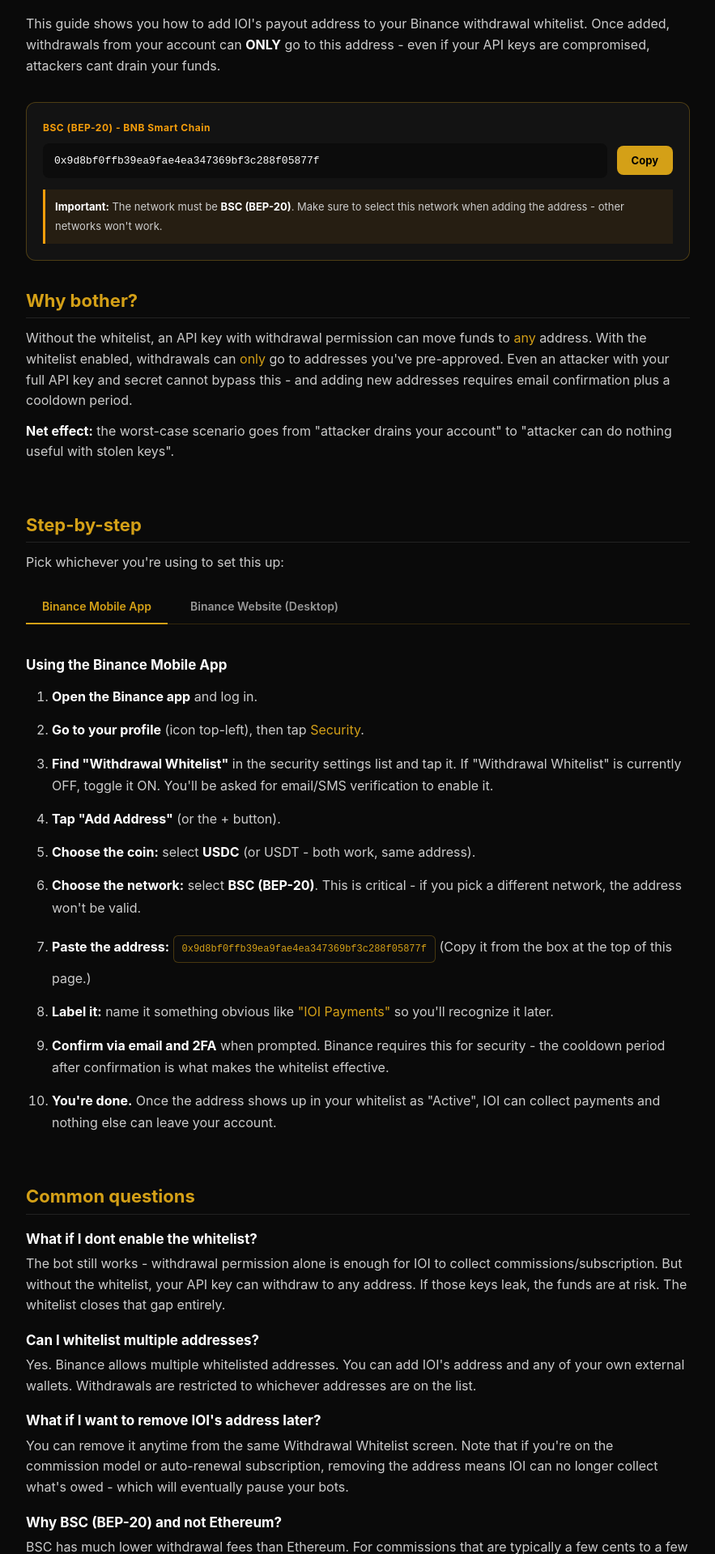
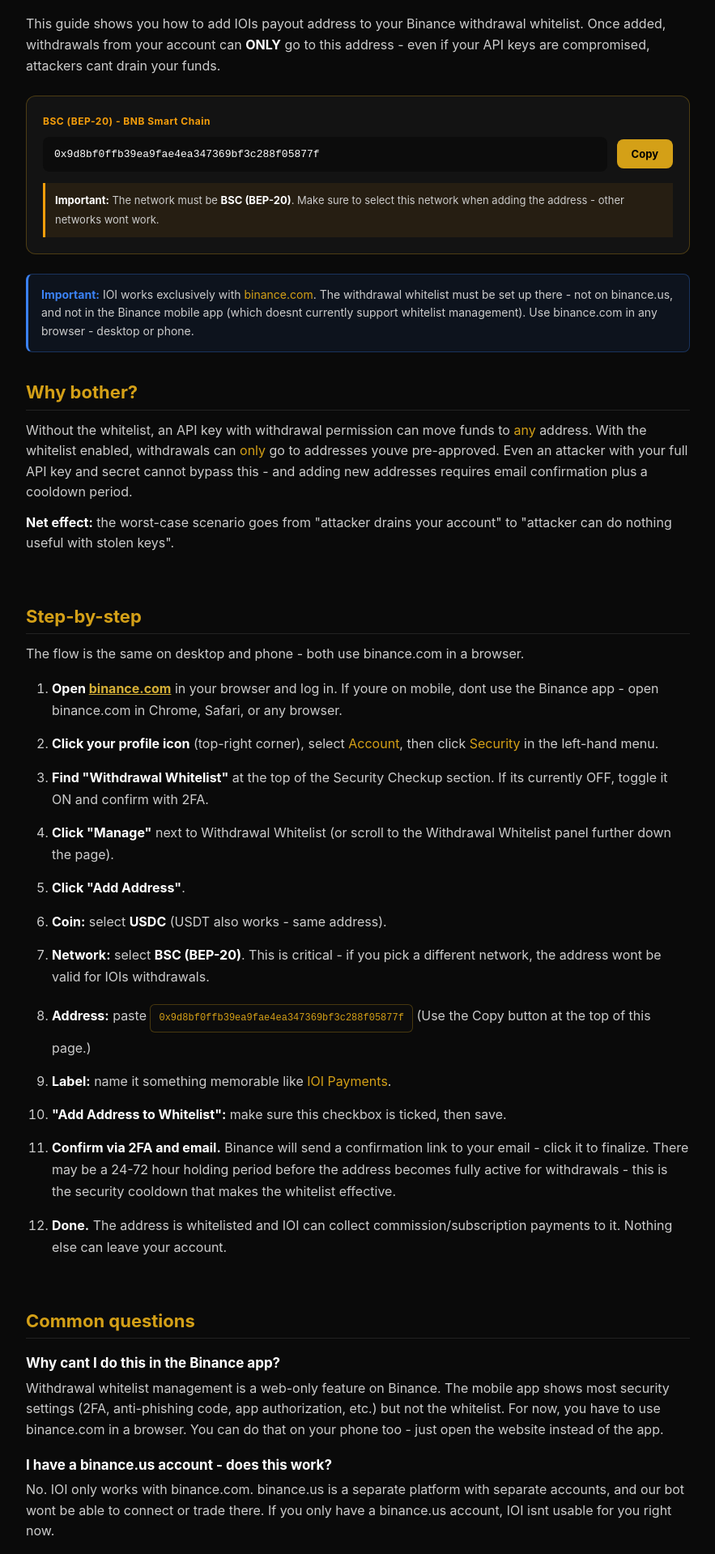
Before and after one commit to andrei-munte/ioi-app, a WordPress theme: template page-how-to-whitelist.php in a window 1280 px wide. Shown: the part 77-1996 px from the top of the page at 81% size, without its empty margins (198-1081 px from the left). Run offline with PHP 8.4 and a stand-in for WordPress, Linux system fonts and the light colour scheme; the site name, menu and one post (Sample post) are stand-ins, and other content is empty; some libraries are stand-ins or nearby versions.

Commit message:
Update page-how-to-whitelist.php

```diff
--- a/page-how-to-whitelist.php
+++ b/page-how-to-whitelist.php
@@ -19,7 +19,7 @@
             <h1>How to Whitelist Our Address on Binance</h1>
 
             <p class="intro">
-                This guide shows you how to add IOI's payout address to your Binance withdrawal whitelist.
+                This guide shows you how to add IOIs payout address to your Binance withdrawal whitelist.
                 Once added, withdrawals from your account can <strong>ONLY</strong> go to this address -
                 even if your API keys are compromised, attackers cant drain your funds.
             </p>
@@ -33,8 +33,15 @@
                 </div>
                 <div class="address-note">
                     <strong>Important:</strong> The network must be <strong>BSC (BEP-20)</strong>.
-                    Make sure to select this network when adding the address - other networks won't work.
+                    Make sure to select this network when adding the address - other networks wont work.
                 </div>
+            </div>
+
+            <!-- Important: binance.com only -->
+            <div class="heads-up-box">
+                <strong>Important:</strong> IOI works exclusively with <a href="https://www.binance.com" target="_blank" rel="noopener">binance.com</a>.
+                The withdrawal whitelist must be set up there - not on binance.us, and not in the Binance mobile app
+                (which doesnt currently support whitelist management). Use binance.com in any browser - desktop or phone.
             </div>
 
             <!-- Why section -->
@@ -42,7 +49,7 @@
                 <h2>Why bother?</h2>
                 <p>
                     Without the whitelist, an API key with withdrawal permission can move funds to <em>any</em> address.
-                    With the whitelist enabled, withdrawals can <em>only</em> go to addresses you've pre-approved.
+                    With the whitelist enabled, withdrawals can <em>only</em> go to addresses youve pre-approved.
                     Even an attacker with your full API key and secret cannot bypass this - and adding new addresses
                     requires email confirmation plus a cooldown period.
                 </p>
@@ -52,116 +59,80 @@
                 </p>
             </section>
 
-            <!-- Tabs for desktop vs mobile -->
+            <!-- Step-by-step -->
             <section class="legal-section">
                 <h2>Step-by-step</h2>
-                <p>Pick whichever you're using to set this up:</p>
+                <p>The flow is the same on desktop and phone - both use binance.com in a browser.</p>
 
-                <div class="howto-tabs">
-                    <button type="button" class="tab-btn active" onclick="showTab('mobile')">Binance Mobile App</button>
-                    <button type="button" class="tab-btn" onclick="showTab('desktop')">Binance Website (Desktop)</button>
-                </div>
-
-                <!-- MOBILE INSTRUCTIONS -->
-                <div id="tab-mobile" class="tab-content active">
-                    <h3>Using the Binance Mobile App</h3>
                 <ol class="howto-steps">
                     <li>
-                            <strong>Open the Binance app</strong> and log in.
+                        <strong>Open <a href="https://www.binance.com" target="_blank" rel="noopener">binance.com</a></strong>
+                        in your browser and log in. If youre on mobile, dont use the Binance app -
+                        open binance.com in Chrome, Safari, or any browser.
                     </li>
                     <li>
-                            <strong>Go to your profile</strong> (icon top-left), then tap
-                            <em>Security</em>.
+                        <strong>Click your profile icon</strong> (top-right corner), select <em>Account</em>,
+                        then click <em>Security</em> in the left-hand menu.
                     </li>
                     <li>
-                            <strong>Find "Withdrawal Whitelist"</strong> in the security settings list and tap it.
-                            If "Withdrawal Whitelist" is currently OFF, toggle it ON. You'll be asked for
-                            email/SMS verification to enable it.
+                        <strong>Find "Withdrawal Whitelist"</strong> at the top of the Security Checkup section.
+                        If its currently OFF, toggle it ON and confirm with 2FA.
                     </li>
                     <li>
-                            <strong>Tap "Add Address"</strong> (or the + button).
-                        </li>
-                        <li>
-                            <strong>Choose the coin:</strong> select <strong>USDC</strong> (or USDT - both work,
-                            same address).
-                        </li>
-                        <li>
-                            <strong>Choose the network:</strong> select <strong>BSC (BEP-20)</strong>.
-                            This is critical - if you pick a different network, the address won't be valid.
-                        </li>
-                        <li>
-                            <strong>Paste the address:</strong>
-                            <div class="inline-address"><?php echo esc_html($wallet_address); ?></div>
-                            (Copy it from the box at the top of this page.)
-                        </li>
-                        <li>
-                            <strong>Label it:</strong> name it something obvious like
-                            <em>"IOI Payments"</em> so you'll recognize it later.
-                        </li>
-                        <li>
-                            <strong>Confirm via email and 2FA</strong> when prompted. Binance requires this
-                            for security - the cooldown period after confirmation is what makes the whitelist
-                            effective.
-                        </li>
-                        <li>
-                            <strong>You're done.</strong> Once the address shows up in your whitelist as
-                            "Active", IOI can collect payments and nothing else can leave your account.
-                        </li>
-                    </ol>
-                </div>
-
-                <!-- DESKTOP INSTRUCTIONS -->
-                <div id="tab-desktop" class="tab-content">
-                    <h3>Using binance.com on Desktop</h3>
-                    <ol class="howto-steps">
-                        <li>
-                            <strong>Log in to <a href="https://www.binance.com" target="_blank" rel="noopener">binance.com</a></strong>.
-                        </li>
-                        <li>
-                            <strong>Hover your profile icon</strong> (top-right) and click <em>Security</em>.
-                        </li>
-                        <li>
-                            <strong>Scroll to "Withdrawal Whitelist"</strong> in the security settings. If it's OFF,
-                            click <em>Enable</em>. You'll need email/SMS verification to enable it.
-                        </li>
-                        <li>
-                            <strong>Click "Withdrawal Address Management"</strong> (or "Address Management").
+                        <strong>Click "Manage"</strong> next to Withdrawal Whitelist (or scroll to the
+                        Withdrawal Whitelist panel further down the page).
                     </li>
                     <li>
                         <strong>Click "Add Address"</strong>.
                     </li>
                     <li>
-                            <strong>Coin:</strong> pick <strong>USDC</strong> (or USDT).
+                        <strong>Coin:</strong> select <strong>USDC</strong> (USDT also works - same address).
                     </li>
                     <li>
-                            <strong>Network:</strong> pick <strong>BSC (BEP-20)</strong>. Do not pick anything else.
+                        <strong>Network:</strong> select <strong>BSC (BEP-20)</strong>. This is critical -
+                        if you pick a different network, the address wont be valid for IOIs withdrawals.
                     </li>
                     <li>
                         <strong>Address:</strong> paste
                         <div class="inline-address"><?php echo esc_html($wallet_address); ?></div>
+                        (Use the Copy button at the top of this page.)
                     </li>
                     <li>
-                            <strong>Label:</strong> use something memorable like <em>"IOI Payments"</em>.
+                        <strong>Label:</strong> name it something memorable like <em>IOI Payments</em>.
                     </li>
                     <li>
-                            <strong>Whitelist toggle:</strong> some Binance versions have a "Whitelist" toggle
-                            on the address itself - make sure it's ON.
+                        <strong>"Add Address to Whitelist":</strong> make sure this checkbox is ticked, then save.
                     </li>
                     <li>
-                            <strong>Confirm via email and 2FA</strong>. There may be a 24-hour holding period
-                            before the address becomes fully active for withdrawals - this is the security cooldown.
+                        <strong>Confirm via 2FA and email.</strong> Binance will send a confirmation link to your email -
+                        click it to finalize. There may be a 24-72 hour holding period before the address becomes
+                        fully active for withdrawals - this is the security cooldown that makes the whitelist effective.
                     </li>
                     <li>
-                            <strong>Done.</strong> The address is now whitelisted and IOI can collect
-                            commission/subscription payments to it.
+                        <strong>Done.</strong> The address is whitelisted and IOI can collect commission/subscription
+                        payments to it. Nothing else can leave your account.
                     </li>
                 </ol>
-                </div>
             </section>
 
             <!-- Common questions -->
             <section class="legal-section">
                 <h2>Common questions</h2>
+
+                <h3>Why cant I do this in the Binance app?</h3>
+                <p>
+                    Withdrawal whitelist management is a web-only feature on Binance. The mobile app shows
+                    most security settings (2FA, anti-phishing code, app authorization, etc.) but not the whitelist.
+                    For now, you have to use binance.com in a browser. You can do that on your phone too -
+                    just open the website instead of the app.
+                </p>
+
+                <h3>I have a binance.us account - does this work?</h3>
+                <p>
+                    No. IOI only works with binance.com. binance.us is a separate platform with separate accounts,
+                    and our bot wont be able to connect or trade there. If you only have a binance.us account, IOI
+                    isnt usable for you right now.
+                </p>
 
                 <h3>What if I dont enable the whitelist?</h3>
                 <p>
@@ -172,13 +143,13 @@
 
                 <h3>Can I whitelist multiple addresses?</h3>
                 <p>
-                    Yes. Binance allows multiple whitelisted addresses. You can add IOI's address and any of your
+                    Yes. Binance allows multiple whitelisted addresses. You can add IOIs address and any of your
                     own external wallets. Withdrawals are restricted to whichever addresses are on the list.
                 </p>
 
-                <h3>What if I want to remove IOI's address later?</h3>
+                <h3>What if I want to remove IOIs address later?</h3>
                 <p>
-                    You can remove it anytime from the same Withdrawal Whitelist screen. Note that if you're on
+                    You can remove it anytime from the same Withdrawal Whitelist screen. Note that if youre on
                     the commission model or auto-renewal subscription, removing the address means IOI can no longer
                     collect what's owed - which will eventually pause your bots.
                 </p>
@@ -192,12 +163,12 @@
                 <h3>I added the wrong network. What now?</h3>
                 <p>
                     The address is only valid on BSC. If you added it under a different network
-                    (ERC-20, TRC-20, etc.), it won't work. Just remove that entry from your whitelist
+                    (ERC-20, TRC-20, etc.), it wont work. Just remove that entry from your whitelist
                     and add it again under BSC (BEP-20).
                 </p>
             </section>
 
-            <!-- Back to app -->
+            <!-- Help cta -->
             <div class="back-cta">
                 <p>Need help? Reach out on our <a href="https://discord.gg/cRMrrvHFYA" target="_blank" rel="noopener">Discord</a>.</p>
             </div>
@@ -209,7 +180,7 @@
 <style>
 .legal-page .container { max-width: 860px; margin: 0 auto; padding: 40px 20px; }
 .legal-content h1 { color: #D4A017; font-size: 32px; margin-bottom: 16px; }
-.legal-content .intro { font-size: 16px; line-height: 1.6; color: #ccc; margin-bottom: 32px; }
+.legal-content .intro { font-size: 16px; line-height: 1.6; color: #ccc; margin-bottom: 24px; }
 .legal-content h2 { color: #D4A017; font-size: 22px; margin-top: 36px; margin-bottom: 12px; }
 .legal-content h3 { color: #fff; font-size: 17px; margin-top: 20px; margin-bottom: 8px; }
 .legal-content p { color: #ccc; line-height: 1.6; margin-bottom: 12px; }
@@ -268,28 +239,19 @@
     font-size: 13px;
 }
 
-.howto-tabs {
-    display: flex;
-    gap: 8px;
-    margin: 20px 0 0 0;
-    border-bottom: 1px solid rgba(212, 160, 23, 0.2);
+.heads-up-box {
+    background: rgba(59, 130, 246, 0.08);
+    border: 1px solid rgba(59, 130, 246, 0.3);
+    border-left: 3px solid #3B82F6;
+    border-radius: 8px;
+    padding: 14px 16px;
+    margin: 24px 0;
+    color: #ccc;
+    font-size: 14px;
+    line-height: 1.6;
 }
-.tab-btn {
-    background: transparent;
-    border: none;
-    color: #999;
-    padding: 12px 20px;
-    cursor: pointer;
-    font-size: 14px;
-    font-weight: 600;
-    border-bottom: 2px solid transparent;
-    margin-bottom: -1px;
-}
-.tab-btn:hover { color: #ccc; }
-.tab-btn.active { color: #D4A017; border-bottom-color: #D4A017; }
-
-.tab-content { display: none; padding-top: 20px; }
-.tab-content.active { display: block; }
+.heads-up-box strong { color: #3B82F6; }
+.heads-up-box a { color: #D4A017; }
 
 .howto-steps { padding-left: 24px; }
 .howto-steps li { color: #ccc; line-height: 1.7; margin-bottom: 14px; }
@@ -333,13 +295,6 @@
         }, 2000);
     });
 }
-
-function showTab(name) {
-    document.querySelectorAll('.tab-btn').forEach(function(btn) { btn.classList.remove('active'); });
-    document.querySelectorAll('.tab-content').forEach(function(c) { c.classList.remove('active'); });
-    event.target.classList.add('active');
-    document.getElementById('tab-' + name).classList.add('active');
-}
 </script>
 
 <?php get_footer(); ?>
```
Lines whose indentation alone changed are shown as unchanged.
